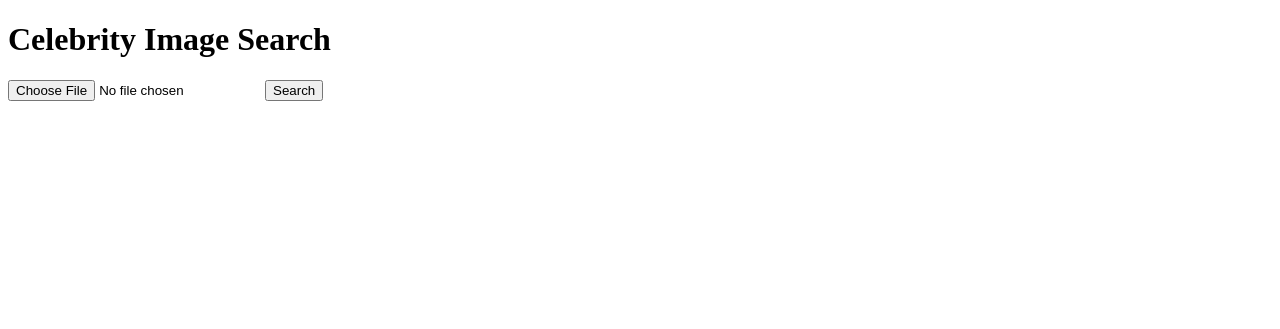
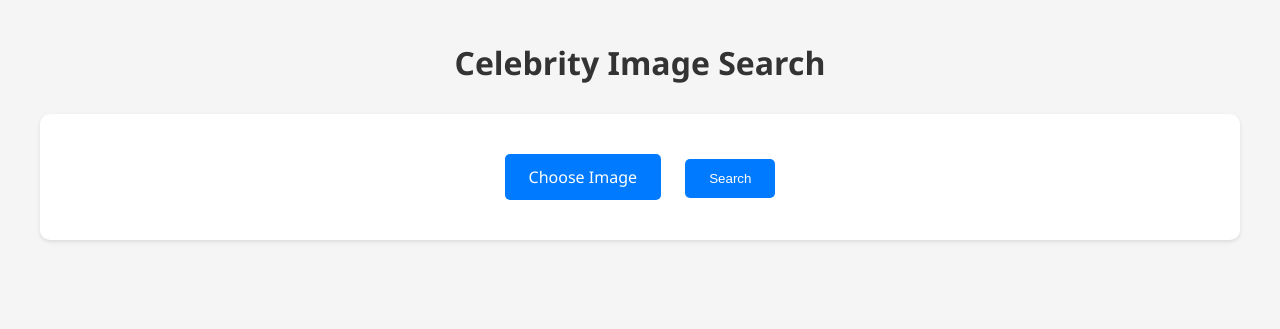
Before and after one commit to chowgi/MongoDB-Voyage-Celebrity-Match-Demo, a Flask app: page / in a window 1280 px wide. Shown: the top 329 px of the page. Run offline with Flask 3, Linux system fonts and the light colour scheme.

Commit message:
Assistant checkpoint: Updated page design and added image preview
Assistant generated file changes:
- templates/index.html: Update page design and add preview image

---

User prompt:

update the page so it diplays the uploaded image and make it look a lot nicer

Replit-Commit-Author: Assistant
Replit-Commit-Session-Id: 6fb11fc8-2494-4732-806e-26eb0b907ca7

```diff
--- a/templates/index.html
+++ b/templates/index.html
@@ -4,33 +4,109 @@
 <head>
     <title>Celebrity Image Search</title>
     <style>
+        body {
+            font-family: 'Segoe UI', Tahoma, Geneva, Verdana, sans-serif;
+            max-width: 1200px;
+            margin: 0 auto;
+            padding: 20px;
+            background: #f5f5f5;
+        }
+        h1 {
+            color: #333;
+            text-align: center;
+            margin-bottom: 30px;
+        }
+        .upload-container {
+            background: white;
+            padding: 30px;
+            border-radius: 10px;
+            box-shadow: 0 2px 4px rgba(0,0,0,0.1);
+            margin-bottom: 30px;
+            text-align: center;
+        }
+        #preview {
+            max-width: 300px;
+            margin: 20px auto;
+            display: none;
+            border-radius: 5px;
+        }
         .results {
-            display: flex;
-            flex-wrap: wrap;
+            display: grid;
+            grid-template-columns: repeat(auto-fill, minmax(250px, 1fr));
             gap: 20px;
-            margin-top: 20px;
+            padding: 20px 0;
         }
         .result-card {
-            border: 1px solid #ddd;
-            padding: 10px;
-            border-radius: 5px;
-            width: 200px;
+            background: white;
+            border-radius: 10px;
+            padding: 15px;
+            box-shadow: 0 2px 4px rgba(0,0,0,0.1);
+            transition: transform 0.2s;
+        }
+        .result-card:hover {
+            transform: translateY(-5px);
         }
         .result-card img {
             width: 100%;
-            height: auto;
+            height: 300px;
+            object-fit: cover;
+            border-radius: 5px;
+            margin-bottom: 10px;
+        }
+        .result-card h3 {
+            margin: 10px 0;
+            color: #333;
+        }
+        .result-card p {
+            color: #666;
+            margin: 5px 0;
+        }
+        input[type="file"] {
+            display: none;
+        }
+        .upload-btn {
+            background: #007bff;
+            color: white;
+            padding: 12px 24px;
+            border-radius: 5px;
+            cursor: pointer;
+            display: inline-block;
+            margin: 10px;
+            border: none;
+        }
+        .upload-btn:hover {
+            background: #0056b3;
         }
     </style>
 </head>
 <body>
     <h1>Celebrity Image Search</h1>
-    <form id="searchForm">
-        <input type="file" id="imageInput" accept="image/*" required>
-        <button type="submit">Search</button>
-    </form>
+    <div class="upload-container">
+        <form id="searchForm">
+            <label for="imageInput" class="upload-btn">Choose Image</label>
+            <input type="file" id="imageInput" accept="image/*" required>
+            <button type="submit" class="upload-btn">Search</button>
+        </form>
+        <img id="preview" alt="Preview">
+    </div>
     <div id="results" class="results"></div>
 
     <script>
+        const imageInput = document.getElementById('imageInput');
+        const preview = document.getElementById('preview');
+
+        imageInput.addEventListener('change', event => {
+            const file = event.target.files[0];
+            if (file) {
+                const reader = new FileReader();
+                reader.onload = e => {
+                    preview.src = e.target.result;
+                    preview.style.display = 'block';
+                };
+                reader.readAsDataURL(file);
+            }
+        });
+
         document.getElementById('searchForm').addEventListener('submit', async (e) => {
             e.preventDefault();
             const formData = new FormData();
```
